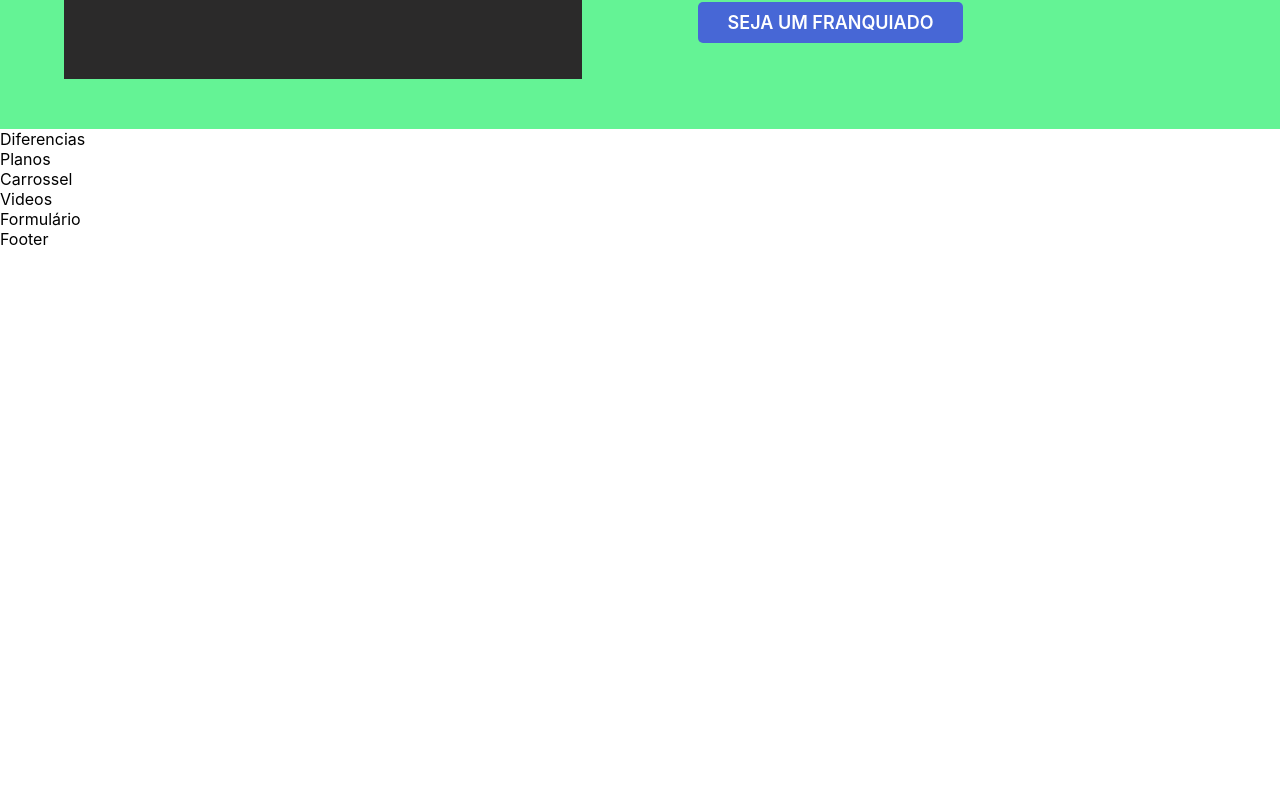
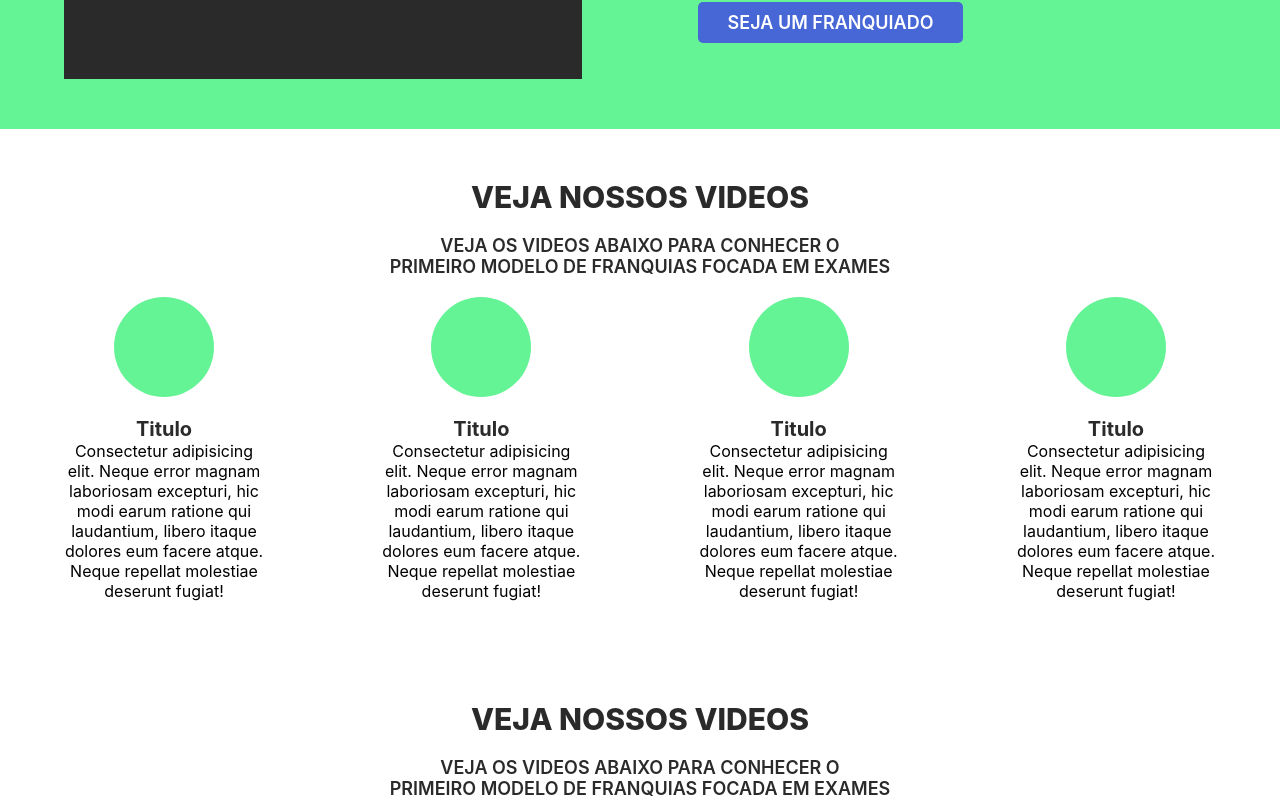
Before and after one commit to viniciosazambuja/exameFranquia, a Next.js app: page / in a window 1280 px wide. Shown: the part 860-1660 px from the top of the page. Before the commit the page ends 1109 px from the top, so only its background shows below. Built offline with nearby package versions, Linux system fonts and the light colour scheme.

Commit message:
Diferenciais

```diff
--- a/components/Diferenciais.jsx
+++ b/components/Diferenciais.jsx
@@ -1,7 +1,51 @@
+import styles from '../styles/Diferenciais.module.scss'
+
 export default function Diferenciais(props) {
     return(
-        <section>
-            Diferencias
+        <section className={styles.section}>
+            <h2 className={styles.titulo}>VEJA NOSSOS VIDEOS</h2>
+            <h3 className={styles.subTitulo}>
+                VEJA OS VIDEOS ABAIXO PARA CONHECER O <br />
+                PRIMEIRO MODELO DE FRANQUIAS FOCADA EM EXAMES</h3>
+
+            <div className={styles.diferenciais}>
+                <div className={styles.diferencial}>
+                    <div className={styles.areaIcon}>
+
+                    </div>
+                    <h4 className={styles.tituloDiferencial}>
+                        Titulo
+                    </h4>
+                    <p className={styles.desc}>Consectetur adipisicing elit. Neque error magnam laboriosam excepturi, hic modi earum ratione qui laudantium, libero itaque dolores eum facere atque. Neque repellat molestiae deserunt fugiat!</p>
+                </div>
+                <div className={styles.diferencial}>
+                    <div className={styles.areaIcon}>
+
+                    </div>
+                    <h4 className={styles.tituloDiferencial}>
+                        Titulo
+                    </h4>
+                    <p className={styles.desc}>Consectetur adipisicing elit. Neque error magnam laboriosam excepturi, hic modi earum ratione qui laudantium, libero itaque dolores eum facere atque. Neque repellat molestiae deserunt fugiat!</p>
+                </div>
+                <div className={styles.diferencial}>
+                    <div className={styles.areaIcon}>
+
+                    </div>
+                    <h4 className={styles.tituloDiferencial}>
+                        Titulo
+                    </h4>
+                    <p className={styles.desc}>Consectetur adipisicing elit. Neque error magnam laboriosam excepturi, hic modi earum ratione qui laudantium, libero itaque dolores eum facere atque. Neque repellat molestiae deserunt fugiat!</p>
+                </div>
+                <div className={styles.diferencial}>
+                    <div className={styles.areaIcon}>
+
+                    </div>
+                    <h4 className={styles.tituloDiferencial}>
+                        Titulo
+                    </h4>
+                    <p className={styles.desc}>Consectetur adipisicing elit. Neque error magnam laboriosam excepturi, hic modi earum ratione qui laudantium, libero itaque dolores eum facere atque. Neque repellat molestiae deserunt fugiat!</p>
+                </div>
+            </div>
         </section>
     )
 }
--- a/pages/index.jsx
+++ b/pages/index.jsx
@@ -16,7 +16,8 @@ export default function Home() {
         <Inicio />
         <Valores />
         <Sobre />
-        <Diferenciais></Diferenciais>
+        <Diferenciais />
+        <Diferenciais />
         <Planos></Planos>
         <Carrossel></Carrossel>
         <Videos></Videos>
--- /dev/null
+++ b/styles/Diferenciais.module.scss
@@ -0,0 +1,51 @@
+.section{
+    background-color: var(--white);
+    padding: 50px 5vw;
+    text-align: center;
+
+    .titulo{
+        font-size: 30px;
+        color: var(--black);
+        text-transform: uppercase;
+        margin-bottom: 20px;
+        font-weight: 800;
+    }
+
+    .subTitulo{
+        font-size: 18px;
+        font-weight: 600;
+        color: var(--black);
+    }
+
+    .diferenciais{
+        display: flex;
+        align-items: center;
+        justify-content: space-between;
+        margin-top: 20px;
+
+        .diferencial{
+            width: 200px;
+
+
+            .areaIcon{
+                width: 100px;
+                height: 100px;
+                position: relative;
+                background-color: var(--green);
+                margin: 0 auto;
+                border-radius: 50%;
+                -webkit-border-radius: 50%;
+                -moz-border-radius: 50%;
+                -ms-border-radius: 50%;
+                -o-border-radius: 50%;
+                margin-bottom: 20px;
+            }
+
+
+            .tituloDiferencial{
+                font-size: 20px;
+                color: var(--black);
+            }
+        }
+    }
+}
```
